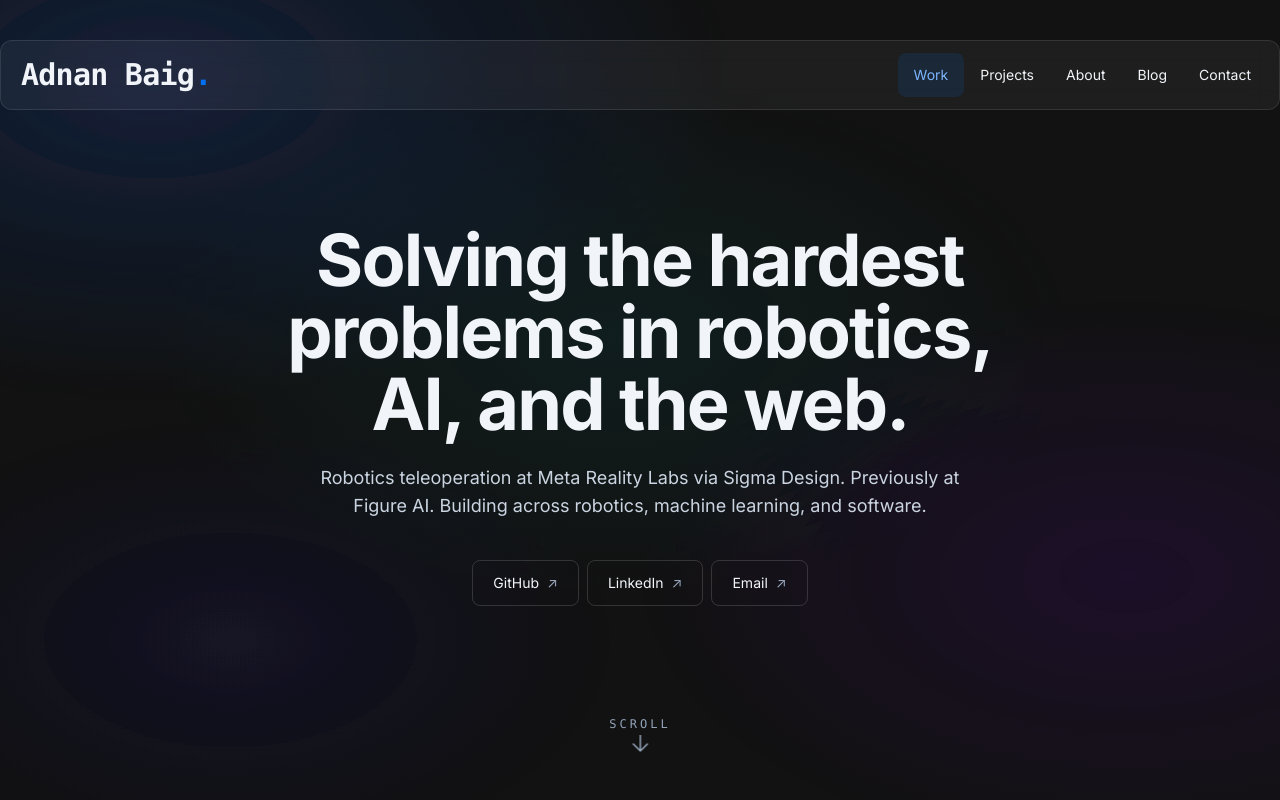
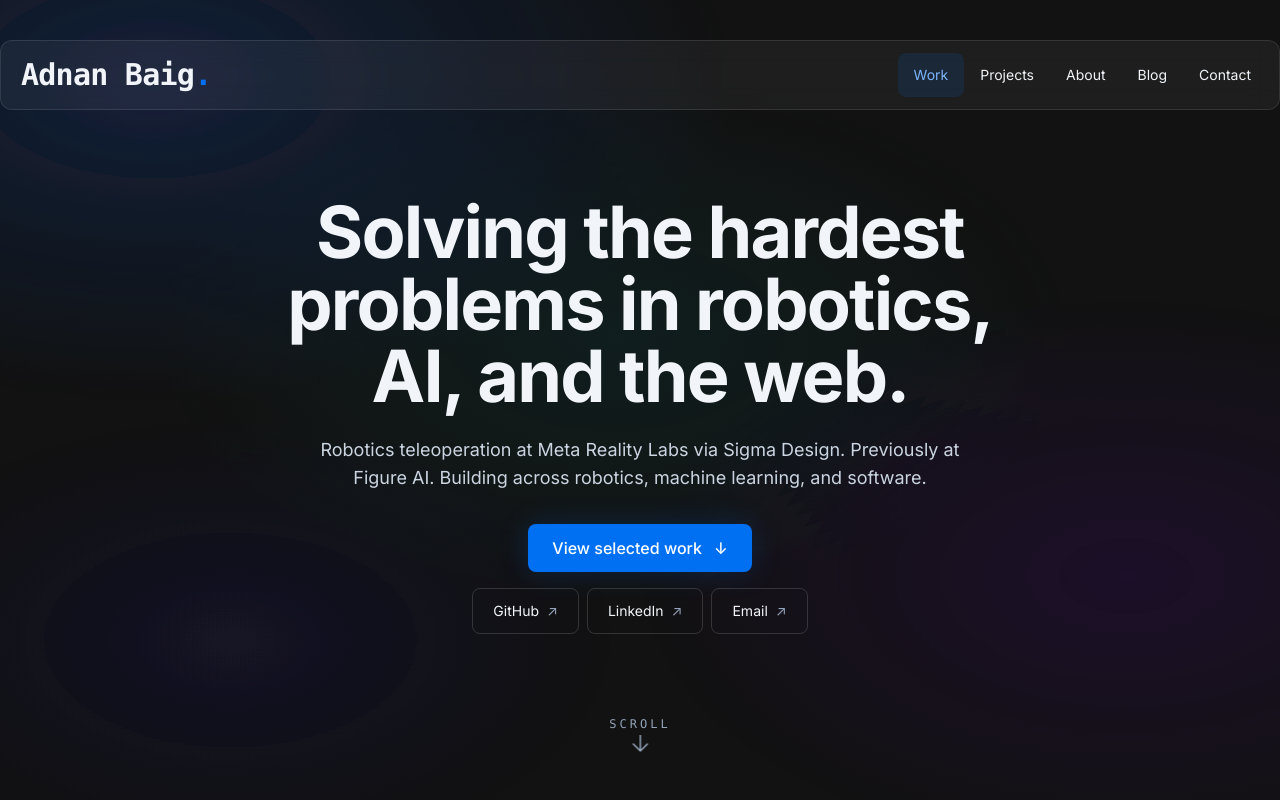
Before and after one commit to adnanabaig/portfolio, a Next.js app: page / in a window 1280 px wide. Shown: the top 800 px of the page. Built offline with nearby package versions, Linux system fonts and the light colour scheme.

Commit message:
Polish hero, cards, and animated work navigation

```diff
--- a/pages/index.tsx
+++ b/pages/index.tsx
@@ -9,6 +9,7 @@ import Socials from "../components/Socials";
 import WorkCard from "../components/WorkCard";
 import Footer from "../components/Footer";
 import { useIsomorphicLayoutEffect } from "../utils";
+import { scrollToSection } from "../utils/scroll";
 
 import portfolioJson from "../data/portfolio.json";
 import type { PortfolioData, Project } from "../types/portfolio";
@@ -522,7 +523,7 @@ export default function Home() {
           {/* Inner hero content — animated out by ScrollTrigger curtain on scroll */}
           <div
             ref={heroContentRef}
-            className="flex-1 flex flex-col items-center justify-center text-center px-6 pb-20 will-change-transform"
+            className="flex-1 flex flex-col items-center justify-center text-center px-6 pt-12 pb-32 will-change-transform"
           >
             {/*
              * ── TAGLINE CONTAINER ─────────────────────────────────────────
@@ -588,7 +589,12 @@ export default function Home() {
             </div>
 
             <p className="mt-6 max-w-2xl text-base tablet:text-lg leading-relaxed text-slate-300">Robotics teleoperation at Meta Reality Labs via Sigma Design. Previously at Figure AI. Building across robotics, machine learning, and software.</p>
-            <Socials className="mt-8 laptop:mt-10" />
+            <a href="#work-section" onClick={(event) => {
+              if (event.button !== 0 || event.metaKey || event.ctrlKey || event.shiftKey || event.altKey) return;
+              event.preventDefault();
+              scrollToSection("work-section");
+            }} className="mt-8 inline-flex min-h-[48px] items-center gap-3 rounded-lg bg-[#0070F3] px-6 py-3 font-medium text-white shadow-[0_0_30px_rgba(0,112,243,0.2)] transition-colors hover:bg-[#0060d0]">View selected work <span aria-hidden="true">↓</span></a>
+            <Socials className="mt-4 justify-center" />
           </div>
 
           {/* Scroll affordance */}
@@ -677,7 +683,7 @@ export default function Home() {
              */}
             <div
               ref={projectsGridRef}
-              className="mt-5 laptop:mt-10 grid grid-cols-1 tablet:grid-cols-2 gap-4"
+              className="mt-5 laptop:mt-10 grid grid-cols-1 tablet:grid-cols-2 laptop:grid-cols-3 gap-4"
               style={{ perspective: "1200px" }}
             >
               {data.projects.map((project: Project, index: number) => (
@@ -729,11 +735,11 @@ export default function Home() {
               </motion.span>
             </h1>
 
-            {/* Description — forced single line; remove max-w so it doesn't wrap */}
+            {/* Keep the introduction readable at every screen width. */}
             <motion.p
-              className="mt-2 text-base laptop:text-lg max-w-3xl leading-relaxed"
+              className="mt-2 text-base laptop:text-lg max-w-3xl leading-relaxed text-slate-300"
               initial={{ opacity: 0, y: 14 }}
-              animate={engineeringVisible ? { opacity: 0.5, y: 0 } : undefined}
+              animate={engineeringVisible ? { opacity: 1, y: 0 } : undefined}
               transition={{ duration: 0.5, delay: 0.2, ease: [0.22, 1, 0.36, 1] }}
             >
               Research and independent builds — satellite ML, on-chain systems, and real-time AI.
@@ -799,7 +805,7 @@ export default function Home() {
             </div>
 
             <motion.p
-              className="tablet:m-10 mt-2 text-xl laptop:text-3xl w-full laptop:w-3/5"
+              className="tablet:mx-10 mt-5 max-w-3xl text-lg tablet:text-xl laptop:text-2xl leading-relaxed text-slate-300"
               initial={{ opacity: 0, y: 28 }}
               animate={aboutVisible ? { opacity: 1, y: 0 } : undefined}
               transition={{ duration: 0.72, delay: 0.44, ease: [0.22, 1, 0.36, 1] }}
```
